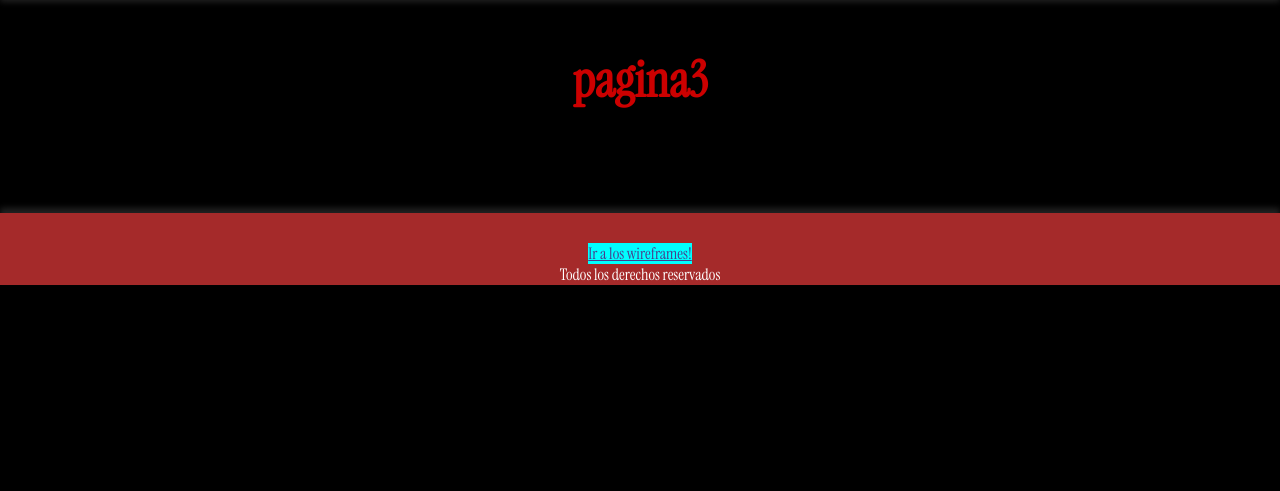
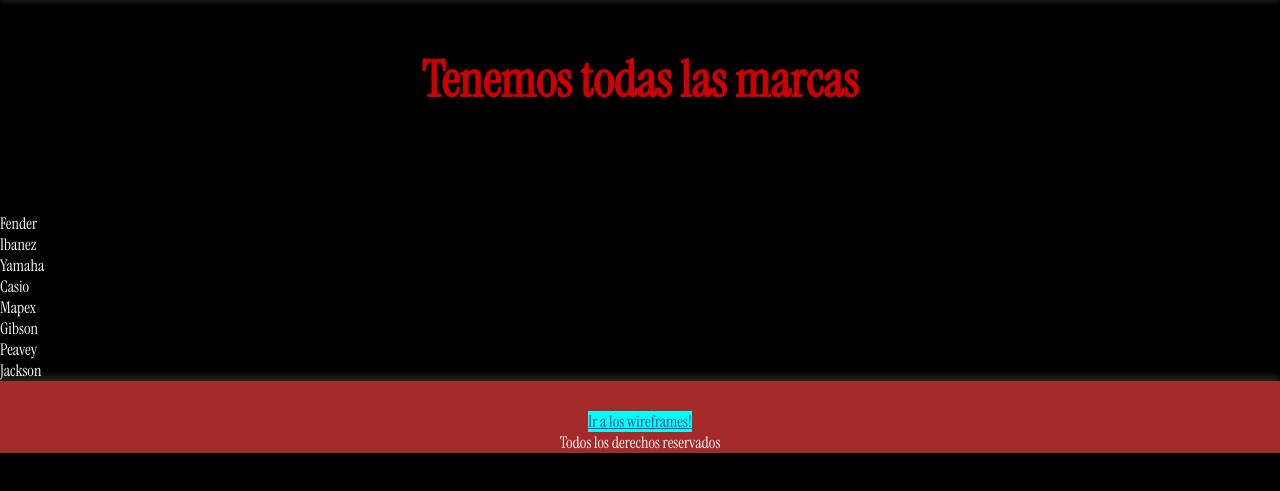
Before and after one commit to gutierrezjuanmanuel/PFGutierrez, a website: page pages/marcas.html in a window 1280 px wide. Shown: the part 111-602 px from the top of the page. Drawn offline with Linux system fonts and the light colour scheme.

Commit message:
cambios varios

```diff
--- a/pages/marcas.html
+++ b/pages/marcas.html
@@ -34,7 +34,17 @@
         </nav>
     </header>
 
-<h1>pagina3</h1>
+<h1>Tenemos todas las marcas</h1>
+<ol>
+    <li>Fender</li>
+    <li>Ibanez</li>
+    <li>Yamaha</li>
+    <li>Casio</li>
+    <li>Mapex</li>
+    <li>Gibson</li>
+    <li>Peavey</li>
+    <li>Jackson</li>
+</ol>
 <footer>
     <a href="https://balsamiq.cloud/sks8xxi/p8u5dn7" target="_blank" rel="noopener noreferrer">Ir a los
         wireframes!</a>
```
Also changed, not shown: pages/acerca_de_nosotros.html (+4 -1 lines).
